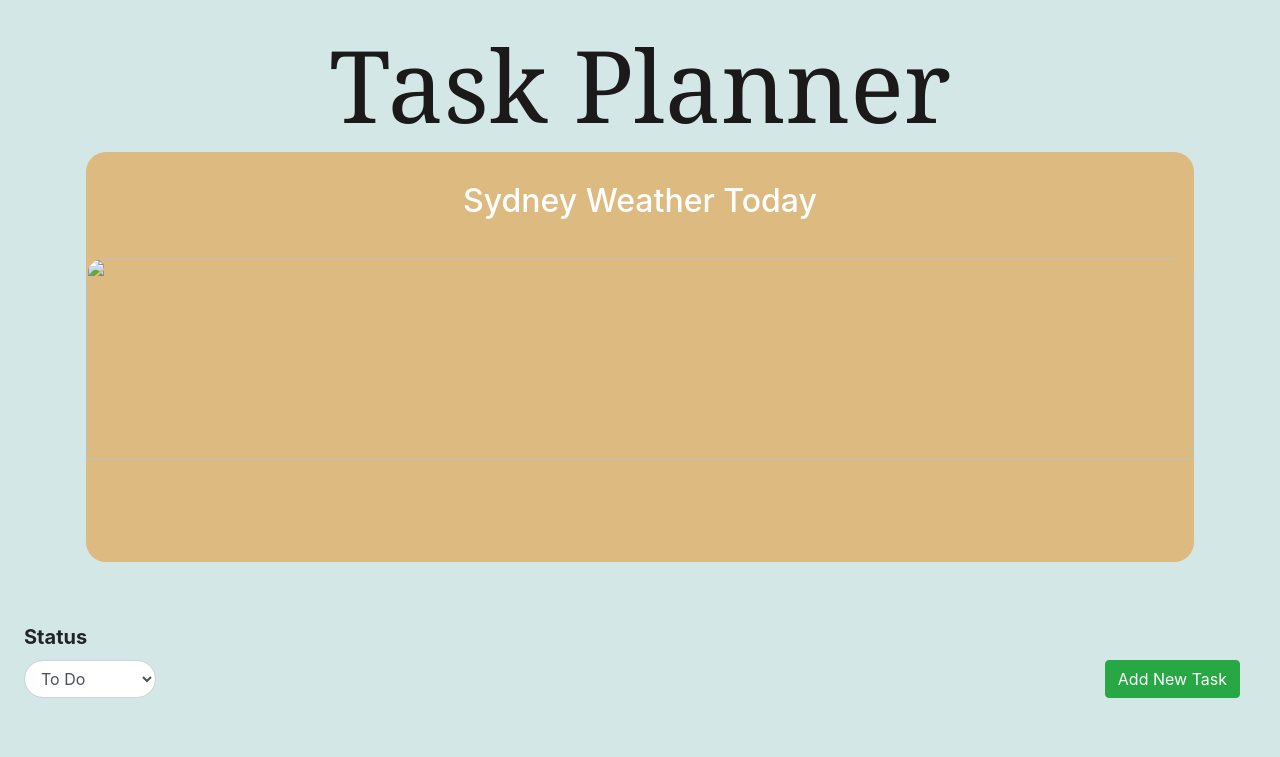
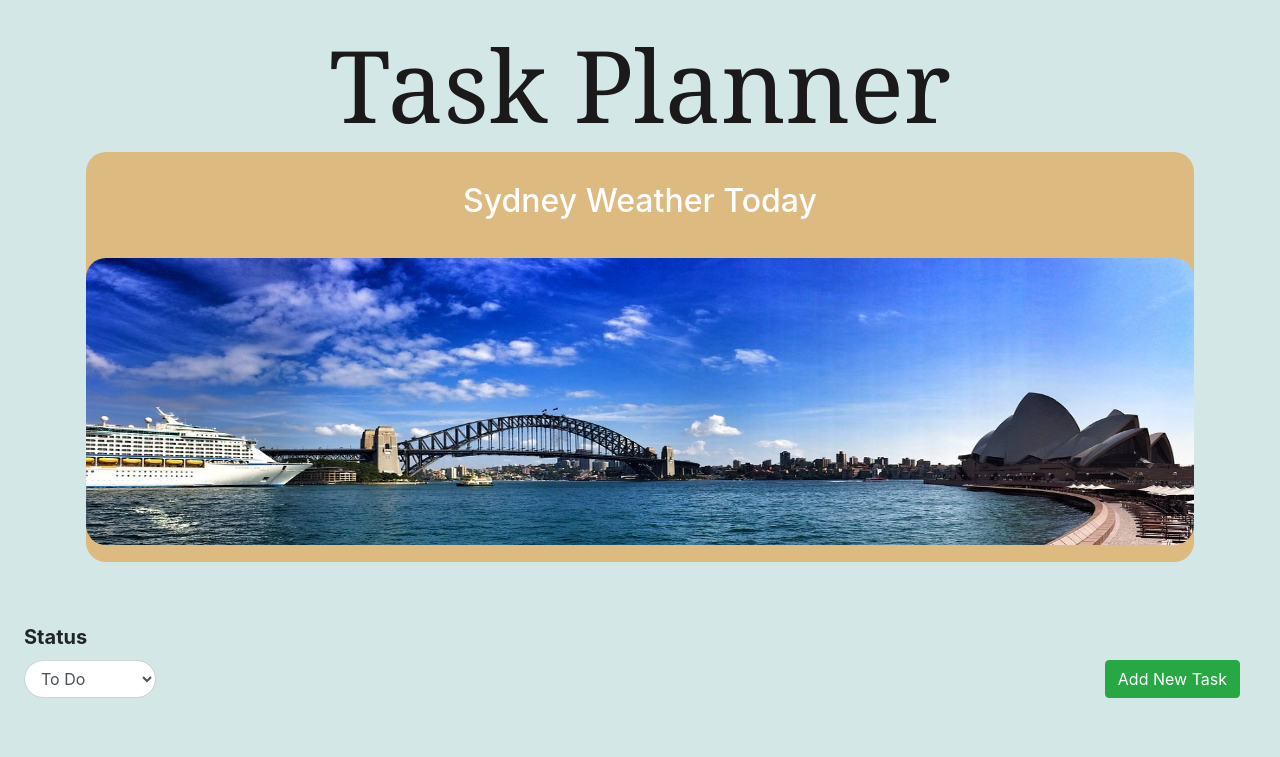
Before and after one commit to Vinoworkspace/finalproject2, a website: page index.html in a window 1280 px wide. Shown: the top 757 px of the page. Drawn offline with nearby package versions, Linux system fonts and the light colour scheme; the site is published under a folder, as on GitHub Pages, so addresses that start at the root find nothing; no server answers.

Commit message:
Added Image

```diff
--- a/index.html
+++ b/index.html
@@ -33,7 +33,7 @@
        <img src = "" class="icon">
        <p class ="weather"></p>
        <p class ="temp"></p>
-       <img class="img-syd" src="/images/sydney.jpg">
+       <img class="img-syd" src="./images/sydney.jpg">
      </div>
      <br>
     </br>
```
